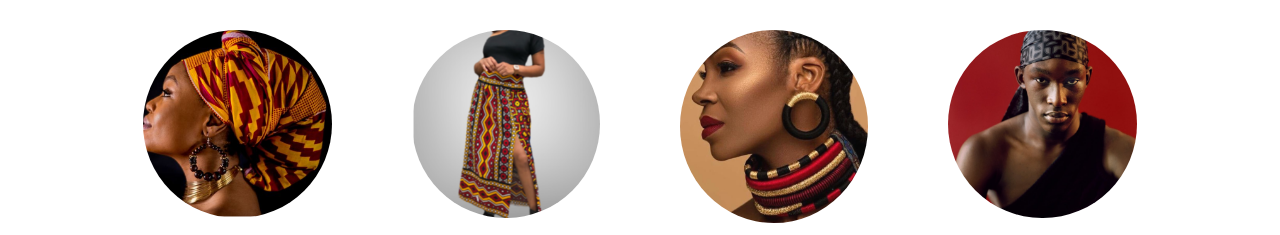
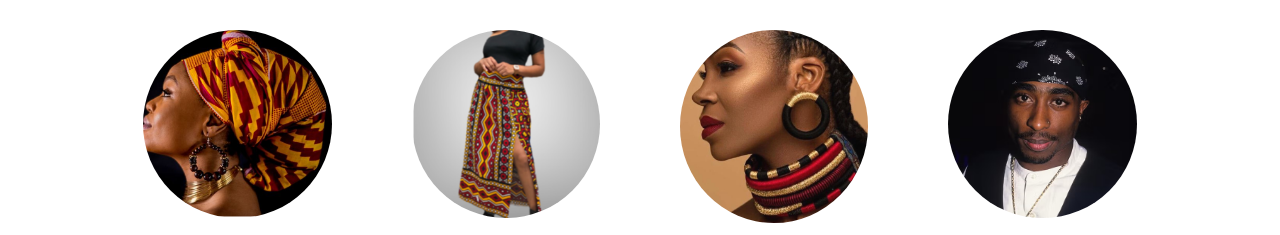
Before and after one commit to maminhas/essenciaafro, a plain HTML site: page index.html in a window 1280 px wide. Shown: the part 170-405 px from the top of the page. Drawn offline with nearby package versions, Linux system fonts and the light colour scheme.

Commit message:
imagem alterada durag

```diff
--- a/index.html
+++ b/index.html
@@ -91,7 +91,7 @@
 
                 <div class="bloco-individual">
                     <a href="durag.html">
-                        <img src="img/durag.png" alt="durag">
+                        <img src="img/durag.avif" alt="durag">
                         <p>DURAGS</p>
                     </a>
                 </div>
```
Also changed, not shown: img/durag.avif (added), img/durag.jpg (added).
